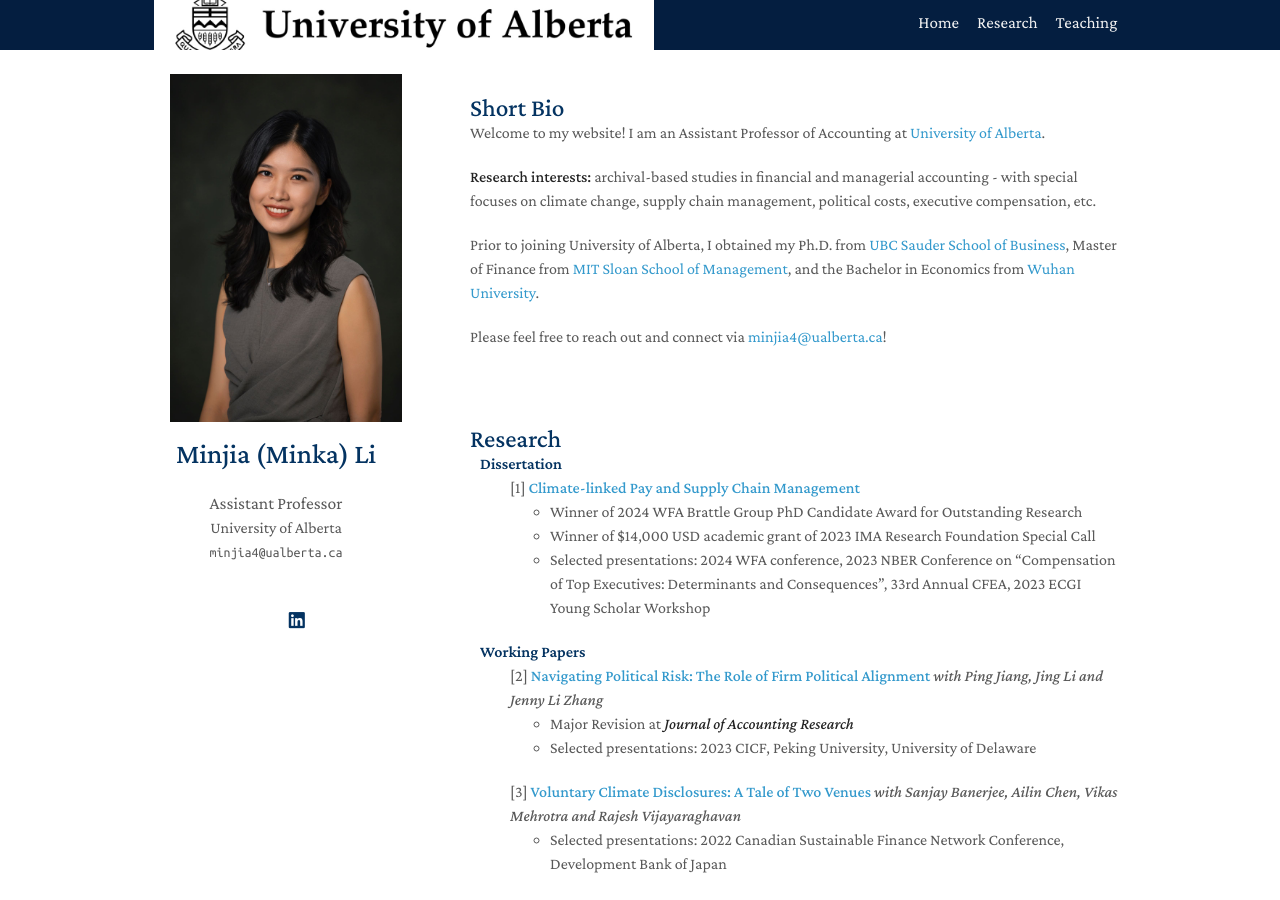
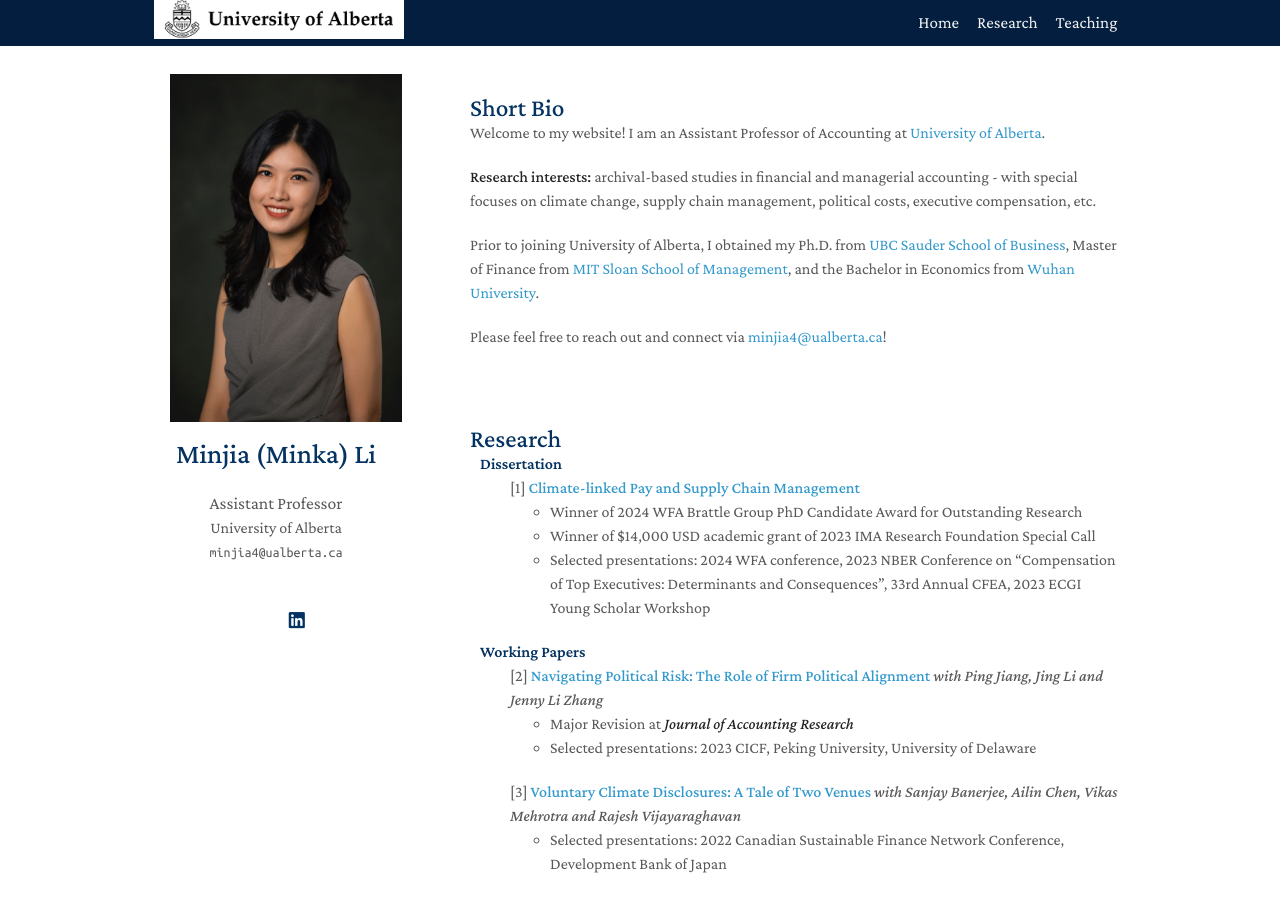
Before and after one commit to zeyang1225/zeyang1225.github.io, a Jekyll site: the page built from index.md, in a window 1280 px wide and 900 px high. Built offline with Jekyll 4.4.1, drawn with Linux system fonts in a browser that asks for light colours; nearby versions of some CDN libraries; a style sheet for code colours, icons or effects is not loaded.

Commit message:
Update homepage.html

```diff
--- a/_layouts/homepage.html
+++ b/_layouts/homepage.html
@@ -73,7 +73,7 @@
   </head>
   <body>
       <div class="topnav">
-      <a href="https://www.ubc.ca/"><img width="500" src="./assets/img/university-of-alberta-logo.png"></a>
+      <a href="https://www.ubc.ca/"><img width="250" src="./assets/img/university-of-alberta-logo.png"></a>
       <div id="myLinks">
 
     <a class="normal right" href="./#teaching">Teaching</a>
```
